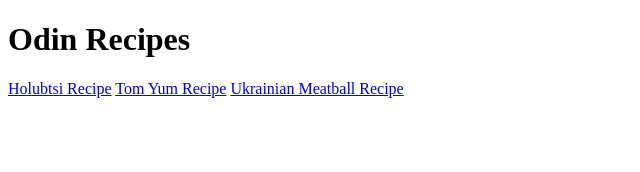
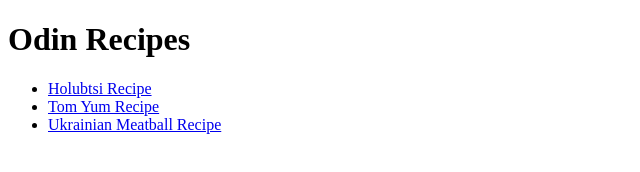
Before and after one commit to KingdomKlyuch/odin-recipes, a plain HTML site: page index.html in a window 1280 px wide. Shown: the whole page, without its empty margins (0-640 px from the left). Drawn offline with Linux system fonts and the light colour scheme.

Commit message:
index.html

```diff
--- a/index.html
+++ b/index.html
@@ -2,12 +2,13 @@
 <html>
     <head>
         <h1>Odin Recipes</h1>
-
-<a href="/recipes/Holubtsi.html">Holubtsi Recipe</a>
-<a href="/recipes/Tom Yum.html">Tom Yum Recipe</a>
-<a href="/recipes/Ukrainian-Meatball.html">Ukrainian Meatball Recipe</a>
+<ul>
+<li><a href="./recipes/Holubtsi.html">Holubtsi Recipe</a></li>
+<li><a href="./recipes/Tom-Yum.html">Tom Yum Recipe</a></li>
+<li><a href="./recipes/Ukrainian-Meatball.html">Ukrainian Meatball Recipe</a></li>
+</ul>
 <title></title>
-<meta charset="FTC-8"
+<meta charset="FTC-8">
     </head>
 
 
```
Also changed, not shown: recipes/Holubtsi.html (+1 -1 lines), recipes/Ukrainian-Meatball.html (+1 -1 lines).
